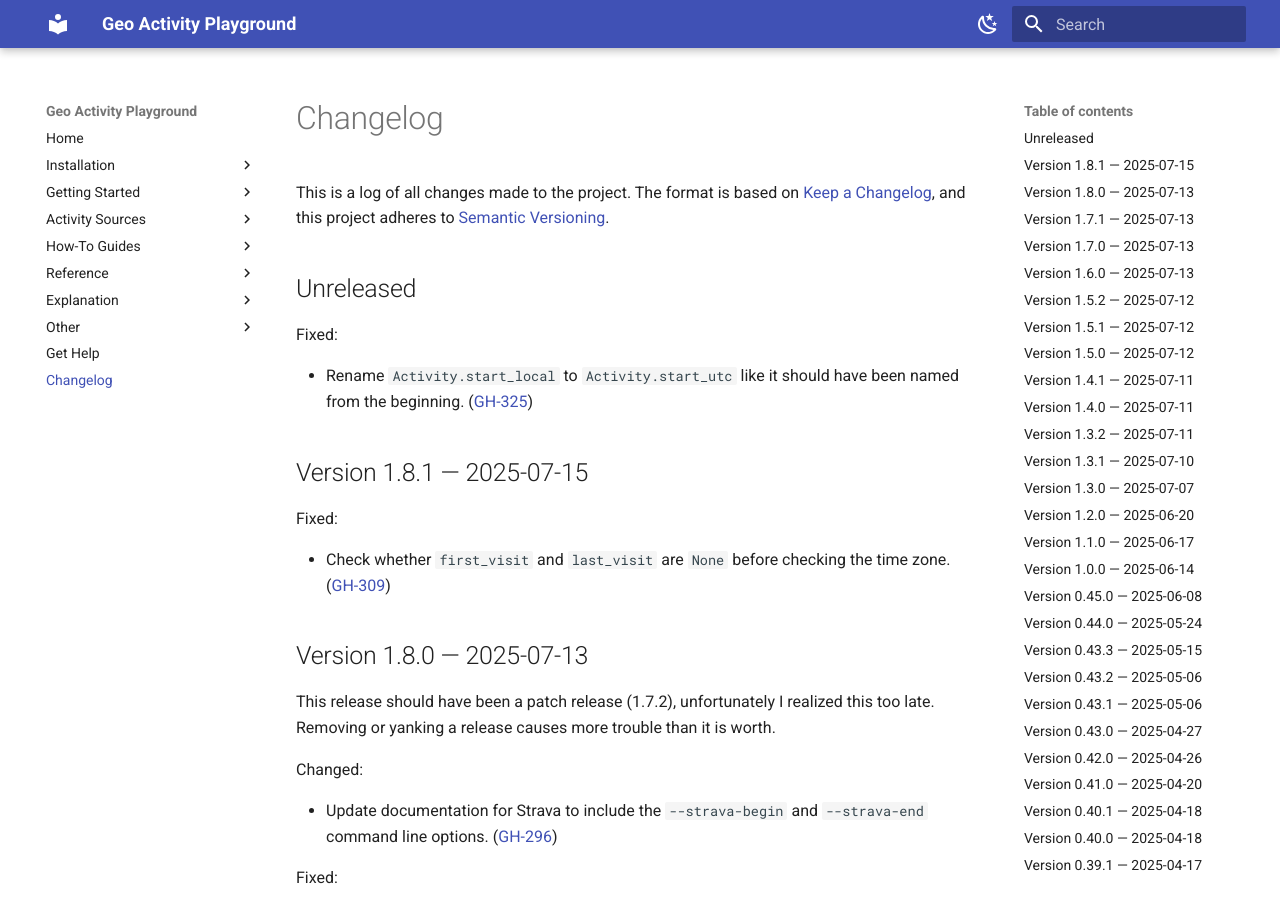
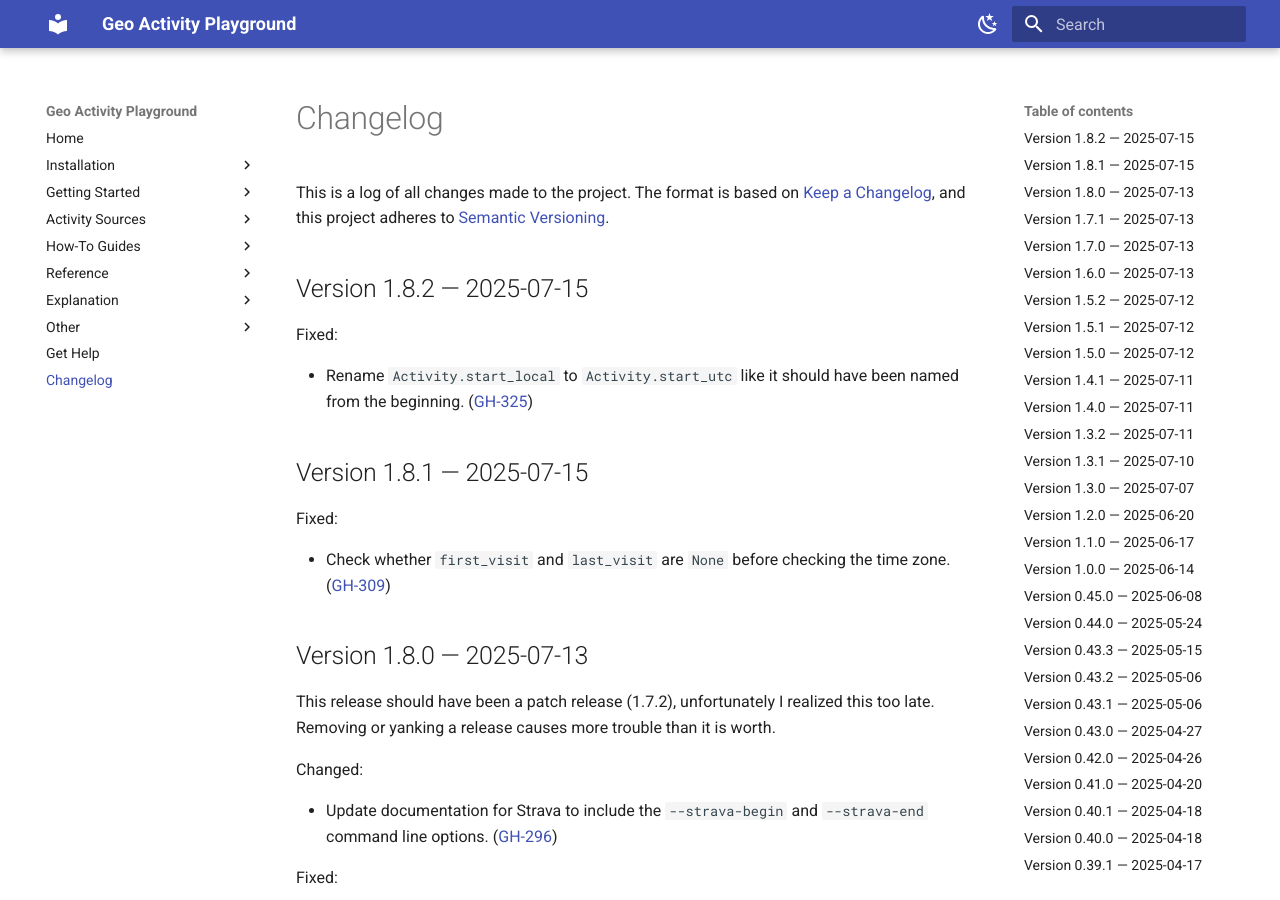
Before and after one commit to martin-ueding/geo-activity-playground, an MkDocs documentation site: the page built from docs/changelog.md, in a window 1280 px wide and 900 px high. Built offline with MkDocs 1.6.1 and Material for MkDocs 9.7.7, drawn with Linux system fonts in a browser that asks for light colours.

Commit message:
Bump version to 1.8.2

```diff
--- a/docs/changelog.md
+++ b/docs/changelog.md
@@ -15,7 +15,7 @@ Types of changes
 ([GH-000](https://github.com/martin-ueding/geo-activity-playground/issues/000))
 -->
 
-## Unreleased
+## Version 1.8.2 — 2025-07-15
 
 Fixed:
 
--- a/pyproject.toml
+++ b/pyproject.toml
@@ -1,6 +1,6 @@
 [tool.poetry]
 name = "geo-activity-playground"
-version = "1.8.1"
+version = "1.8.2"
 description = "Analysis of geo data activities like rides, runs or hikes."
 authors = ["Martin Ueding <mu@martin-ueding.de>"]
 license = "MIT"
```
